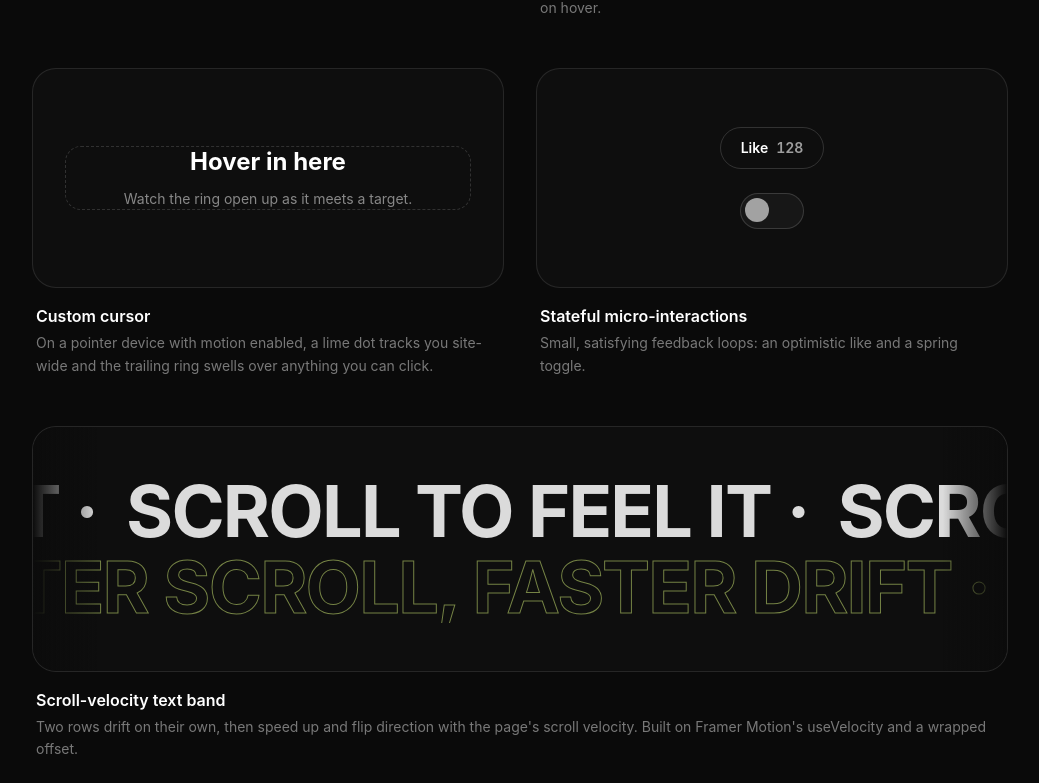
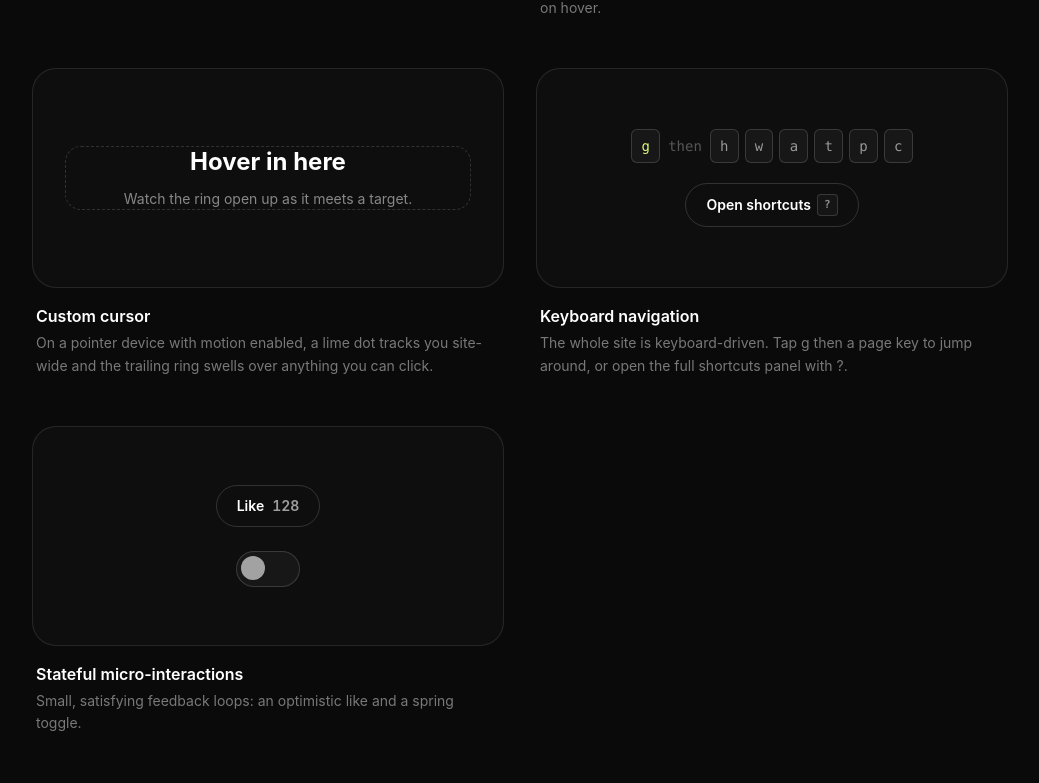
Before and after one commit to ArseniyCherednichenko/portfolio, a React (Vite) app: page /playground in a window 1280 px wide. Shown: the part 1453-2236 px from the top of the page, without its empty margins (120-1159 px from the left). Built offline with nearby package versions, Linux system fonts and the light colour scheme.

Commit message:
Playground: add a keyboard-navigation experiment card

```diff
--- a/src/pages/Playground.tsx
+++ b/src/pages/Playground.tsx
@@ -9,6 +9,7 @@ import { AnimatedCounter } from '../components/AnimatedCounter'
 import { DotGrid } from '../components/DotGrid'
 import { ScrollVelocity } from '../components/ScrollVelocity'
 import { DecryptedText } from '../components/DecryptedText'
+import { GO_TARGETS, useShortcuts } from '../components/Keyboard'
 import { Seo } from '../components/Seo'
 
 function Experiment({
@@ -36,6 +37,7 @@ function Experiment({
 export default function Playground() {
   const [likes, setLikes] = useState(128)
   const [on, setOn] = useState(false)
+  const { openShortcuts } = useShortcuts()
 
   return (
     <section className="mx-auto w-full max-w-5xl px-6 pt-36 pb-12">
@@ -135,6 +137,43 @@ export default function Playground() {
             >
               <p className="text-2xl font-bold leading-tight">Hover in here</p>
               <p className="text-sm text-white/50">Watch the ring open up as it meets a target.</p>
+            </div>
+          </Experiment>
+        </Reveal>
+
+        <Reveal>
+          <Experiment
+            name="Keyboard navigation"
+            note="The whole site is keyboard-driven. Tap g then a page key to jump around, or open the full shortcuts panel with ?."
+          >
+            <div className="flex w-full flex-col items-center gap-5">
+              <div className="flex items-center gap-2 font-mono text-sm text-white/55">
+                <kbd className="inline-flex min-w-[1.8rem] items-center justify-center rounded-md border border-white/15 bg-white/[0.04] px-2 py-1.5 text-[#DCF87C]">
+                  g
+                </kbd>
+                <span className="text-white/30">then</span>
+                <div className="flex flex-wrap justify-center gap-1.5">
+                  {GO_TARGETS.map((t) => (
+                    <kbd
+                      key={t.key}
+                      title={t.label}
+                      className="inline-flex min-w-[1.8rem] items-center justify-center rounded-md border border-white/15 bg-white/[0.04] px-2 py-1.5 text-white/55"
+                    >
+                      {t.key}
+                    </kbd>
+                  ))}
+                </div>
+              </div>
+              <button
+                type="button"
+                onClick={openShortcuts}
+                className="inline-flex items-center gap-1.5 rounded-full border border-white/15 px-5 py-2.5 text-sm font-semibold transition-colors hover:border-[#DCF87C]/40 hover:text-[#DCF87C]"
+              >
+                Open shortcuts
+                <kbd className="rounded border border-white/15 bg-white/[0.03] px-1.5 py-0.5 text-[11px] text-white/50">
+                  ?
+                </kbd>
+              </button>
             </div>
           </Experiment>
         </Reveal>
```
